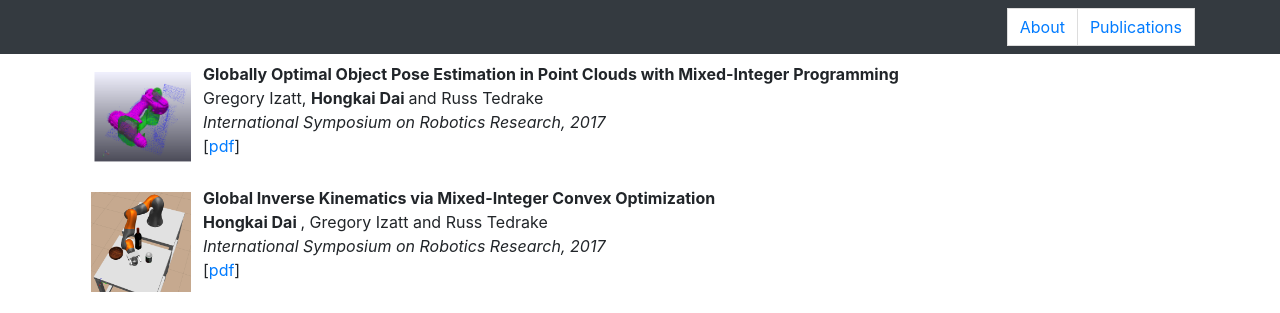
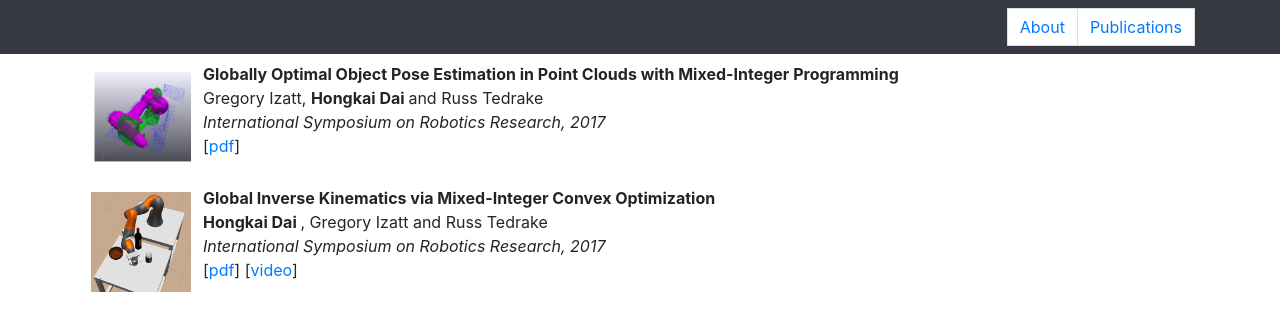
Before and after one commit to hongkai-dai/hongkai-dai.github.io, a plain HTML site: page publications.html in a window 1280 px wide. Shown: the top 313 px of the page. Drawn offline with Linux system fonts and the light colour scheme.

Commit message:
Add global IK video.

```diff
--- a/publications.html
+++ b/publications.html
@@ -53,7 +53,7 @@
 
     <div class="publication">
 	    <div> <img alt="project-thumb" src="figures/collision_avoidance_posture2_no_line.png" style="float:right;width:100px" /> </div>
-	    <div><p><strong>Global Inverse Kinematics via Mixed-Integer Convex Optimization</strong><br/> <strong> Hongkai Dai </strong>, Gregory Izatt and Russ Tedrake <br/> <i>International Symposium on Robotics Research, 2017 </i></br> [<a href="http://groups.csail.mit.edu/robotics-center/public_papers/Dai17.pdf">pdf</a>]<br /></p></div>
+	    <div><p><strong>Global Inverse Kinematics via Mixed-Integer Convex Optimization</strong><br/> <strong> Hongkai Dai </strong>, Gregory Izatt and Russ Tedrake <br/> <i>International Symposium on Robotics Research, 2017 </i></br> [<a href="http://groups.csail.mit.edu/robotics-center/public_papers/Dai17.pdf">pdf</a>] [<a href="https://www.youtube.com/watch?v=IqE7iKcZxjs">video</a>]<br /></p></div>
     </div>
 
     <div class="publication">
```
